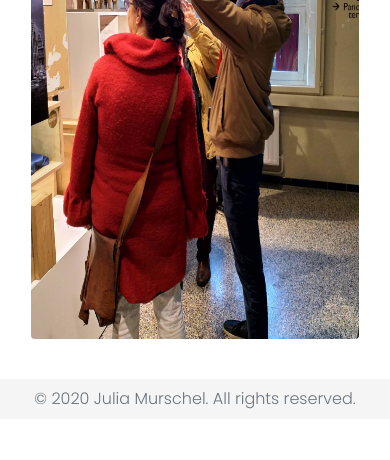
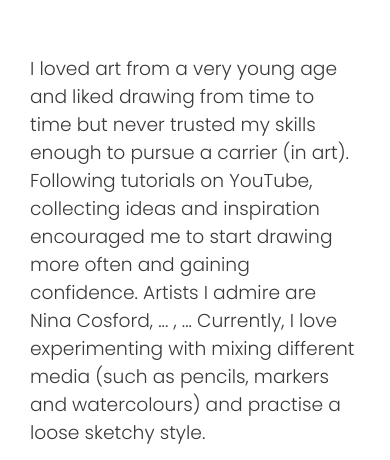
Before and after one commit to tinkerbits/julia_portfolio-server, a Django app: page /about/ in a window 390 px wide. Shown: the part 942-1402 px from the top of the page. Before the commit the page ends 1351 px from the top, so only its background shows below. Run offline with Django 3.2, Linux system fonts and the light colour scheme; data comes from the database, SQL or seed files in the repository; some libraries are stand-ins or nearby versions.

Commit message:
hardcoded about page

```diff
--- a/julia_portfolio/settings.py
+++ b/julia_portfolio/settings.py
@@ -140,7 +140,7 @@ MEDIA_URL = '/media/' #for serving images in portfolio
 
 BOT_USER_ACCESS_TOKEN = config('BOT_USER_ACCESS_TOKEN')
 
-STATICFILES_DIRS = [os.path.join(BASE_DIR, 'static')]
+'''STATICFILES_DIRS = [os.path.join(BASE_DIR, 'static')]'''
 
 STATIC_ROOT = os.path.join(BASE_DIR, 'static')
 
--- a/portfolio/models.py
+++ b/portfolio/models.py
@@ -25,7 +25,7 @@ class Artwork(models.Model):
         self.slug = slugify(self.title)
         super(Artwork, self).save(*args, **kwargs)
 
-
+'''
 class About(models.Model):
     uploaddate = models.DateField(auto_now_add=True)
     about_photo = models.ImageField(upload_to='about/%Y', null=True, blank=True)
@@ -36,6 +36,7 @@ class About(models.Model):
 
     def __str__(self):
         return self.about_photo_name
+'''
 
 class Message(models.Model):
     date = models.DateField(auto_now_add=True)
@@ -49,8 +50,9 @@ class Message(models.Model):
 # Below is a Django Signal that listens to the save() method being called on the Post model and then sends a message to the Slack API.
 def save_post(sender, instance, **kwargs):
     name = instance.name
+    email = instance.email
     message = instance.message
     slackbot = WebClient(token=settings.BOT_USER_ACCESS_TOKEN)
-    slackbot.chat_postMessage(channel='julia-portfolio', text = f'*{name}* sent a message:\n\"_{message}_\"')
+    slackbot.chat_postMessage(channel='julia-portfolio', text = f'*<mailto:{email}?body={message}|{name}>* sent a message:\n\"_{message}_\"')
 
 post_save.connect(save_post, Message)
--- a/portfolio/views.py
+++ b/portfolio/views.py
@@ -1,6 +1,6 @@
 
 from django.views.generic import ListView, TemplateView, DetailView, CreateView
-from .models import Artwork, About, Message
+from .models import Artwork, Message#, About
 #from django.shortcuts import render #still needed?
 from django.db.models import Q
 from django.core.exceptions import ObjectDoesNotExist
@@ -30,10 +30,11 @@ class ArtworkDetailView(DetailView):
     def latest_artwork(self):
         return Artwork.objects.latest('id')
 
-class AboutView(ListView):
-    model = About
+class AboutView(TemplateView):
     template_name = 'about.html'
-    queryset = About.objects.filter(Q(current_photo='enabled'))
+    '''model = About
+    queryset = About.objects.filter(Q(current_photo='enabled'))'''
+
 
 class ContactView(CreateView):
     fields = ['name', 'email', 'message']
--- a/static/css/base.css
+++ b/static/css/base.css
@@ -155,17 +155,11 @@ h1.reenie {
 }
 
 /*To position the About-text and About-image*/
+
 div.aboutrowcontainer {
+  margin-top: 3.5rem;
+  margin-bottom: 3.5rem;
   align-items: center;
-  text-align: center;
-}
-
-div.aboutpiccontainer {
-  height: 70vh;
-}
-
-img.aboutpic {
-  height: 100%;
 }
 
 /*To style the elements Contact page*/
--- a/templates/about.html
+++ b/templates/about.html
@@ -4,15 +4,30 @@
 
 <div class="container">
     <div class="row aboutrowcontainer">
-        {% for about in object_list %}
-            <div class="col-sm">
-                <p>{{ about.about_text }}</p>
-            </div>
-            <div class="col-sm p-3 aboutpiccontainer">
-                <img class="img-fluid rounded aboutpic" src="{{ about.about_photo.url}}" alt="{{ about.about_photo_name }}">
-            </div>
-        {% endfor %}
+        <div class="col-sm-12 col-md-8">
+            <p>I was born in Estonia. When I was 6, my family moved to Berlin. After graduating in Cartography in Berlin I moved to Barcelona, where I met my boyfriend. Soon (too soon) he got a job offer from London and we decided to make the move together. Then, on a sunny winterday in 2018, our lovely daughter Zoë was born. Recently she has been eager to pick up a pencil too and join me in my drawing sessions.</p>
+        </div>
+        <div class="col-sm-12 col-md-4 ">
+            <img class="img-fluid rounded" src="https://www.lovethegarden.com/sites/default/files/content/articles/UK_wildbirds-01-robin.jpg" alt="bird" style="max-width:100%">
+        </div>
     </div>
+    <div class="row aboutrowcontainer">
+        <div class="col-sm-12 order-2 col-md-4 order-md-1">
+            <img class="img-fluid rounded" src="https://www.lovethegarden.com/sites/default/files/content/articles/UK_wildbirds-01-robin.jpg" alt="bird" style="max-width:100%">
+        </div>
+        <div class="col-sm-12 order-1 col-md-8 order-md-2">
+            <p>I loved art from a very young age and liked drawing from time to time but never trusted my skills enough to pursue a carrier (in art). Following tutorials on YouTube, collecting ideas and inspiration encouraged me to start drawing more often and gaining confidence. Artists I admire are Nina Cosford, ... , ... Currently, I love experimenting with mixing different media (such as pencils, markers and watercolours) and practise a loose sketchy style.</p>
+        </div>
+    </div>
+    <div class="row aboutrowcontainer">
+        <div class="col-sm-12 col-md-8">
+            <p>When I'm not busy with my daughter or work, I also like discovering new places or walking in nature. During these I make sure to take my camera with me as I have a passion for photography and really enjoy caputuring a nice spot or moment.</p>
+        </div>
+        <div class="col-sm-12 col-md-4">
+            <img class="img-fluid rounded" src="https://www.lovethegarden.com/sites/default/files/content/articles/UK_wildbirds-01-robin.jpg" alt="bird" style="max-width:100%">
+        </div>
+    </div>
+
 </div>
 
 {% endblock content %}
```
Also changed, not shown: portfolio/admin.py (+4 -3 lines), portfolio/migrations/0006_delete_about.py (added).
